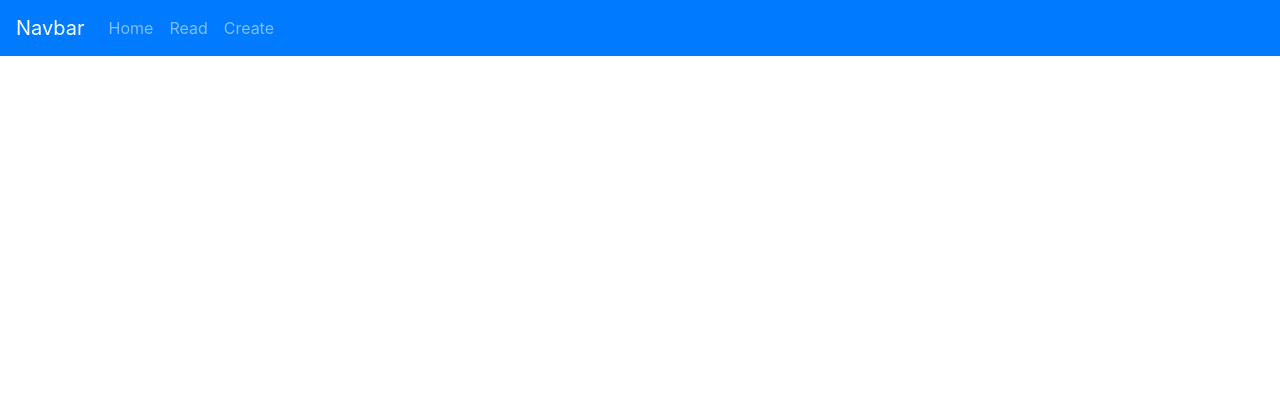
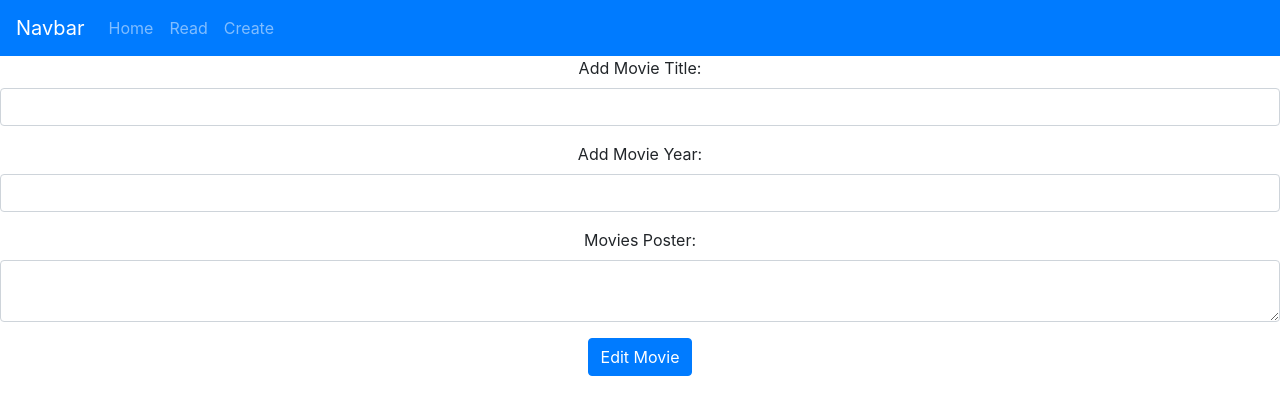
Before and after one commit to G00359991/datarep_lab11, a React (Create React App) app: page /edit/1 in a window 1280 px wide. Shown: the top 414 px of the page. Built offline with nearby package versions, Linux system fonts and the light colour scheme; no server answers.

Commit message:
Lab Complete

```diff
--- a/src/App.js
+++ b/src/App.js
@@ -9,7 +9,7 @@
 import {BrowserRouter as Router, Switch, Route} from 'react-router-dom'; // pulls from react-router-dom that was installed to add to the app's navbar and links
 import { Create } from './Components/create'; // pulls in code from the create.js component to be used in App.js
 import { Read } from './Components/read'; // pulls in code from the read.js component to be used in App.js
-
+import { Edit } from './Components/edit'; // pulls in code from the edit.js component to be used in App.js
 
 class App extends React.Component { // extends from and uses the code from react
 
@@ -28,8 +28,9 @@
           </Navbar>
           <Switch>
             <Route path='/' component={Content} exact></Route>
-            <Route path='/create' component={Create} exact></Route>
-            <Route path='/read' component={Read} exact></Route>
+            <Route path='/create' component={Create} ></Route>
+            <Route path='/read' component={Read} ></Route>
+            <Route path='/edit/:id' component={Edit} ></Route>
           </Switch>
       </div>
       </Router>
--- /dev/null
+++ b/src/Components/edit.js
@@ -0,0 +1,119 @@
+import React from 'react'; // pulls in code from react to be used in create.js and allow for the code within to be outputted into the app if necessary
+import axios from 'axios'; // pulls in code from axios to be used in create.js and allow for the code within to be outputted into the app if necessary
+import '../App.css';
+
+export class Edit extends React.Component { // extends from and uses the code from react
+    constructor() {
+        super(); // calls parent's constructor method and gets access to the parent's properties and methods
+
+        this.onSubmit = this.onSubmit.bind(this); // binds the code for the submit button to allow it to submit the contents entered
+        this.onChangeTitle = this.onChangeTitle.bind(this); // binds the code for a movie title to be inputted and then submitted from the create.js page in the react app
+        this.onChangeYear = this.onChangeYear.bind(this); // binds the code for a movie year to be inputted and then submitted from the create.js page in the react app
+        this.onChangePoster = this.onChangePoster.bind(this); // binds the code for a movie poster to be inputted and then submitted from the create.js page in the react app
+
+        this.state = { /*calls the title, year and poster values to the screen */
+            Title: '',
+            Year: '',
+            Poster: ''
+        }
+    }
+
+    componentDidMount(){ /*fetches the necessary jsonblob information to be outputted in edit.js in order to acquire the necessary updated data for the movies to be outputted to the screen at the localhost port specified below in the url. Will log into the console the updated data if successful. An error message to pop up in the console in case something goes wrong. */
+        console.log(this.props.match.params.id);
+
+        axios.get('https://localhost:4000/api/movies/'+ this.props.match.params.id)
+        .then(response =>{
+            this.setState({
+                _id:response.data._id,
+                Title:response.data.title,
+                Year:response.data.year,
+                Poster:response.data.poster
+            })
+        })
+        .catch((error)=>{
+            console.log(error);
+        });
+    }
+
+    onChangeTitle(e) { /* calls the title method for the create.js page to allow the information inputted to be outputted*/
+        this.setState({
+            Title: e.target.value
+        });
+    }
+
+    onChangeYear(e) { /* calls the year method for the create.js page to allow the information inputted to be outputted*/
+        this.setState({
+            Year: e.target.value
+        });
+    }
+
+    onChangePoster(e) { /* calls the poster method for the create.js page to allow the information inputted to be outputted*/
+        this.setState({
+            Poster: e.target.value
+        });
+    }
+    onSubmit(e) { /*calls the submit button's method on the create.js page to submit the information inputted to the localhost port specified within the axios method in the url, logging into the console then if the server responded successfully, an error message to pop up if something goes wrong. Used for both posting and updating data */
+        e.preventDefault();
+        alert("Movie: " + this.state.Title + " "
+            + this.state.Year + " " +
+            this.state.Poster);
+
+            const newMovie = {
+                title: this.state.Title,
+                year: this.state.Year,
+                poster: this.state.Poster,
+                _id: this.state._id
+            }
+
+            axios.put('http://localhost:4000/api/movies/'+this.state._id, newMovie)
+            .then(res =>{
+                console.log(res.data);
+            })
+            .catch();
+
+            axios.post('http://localhost:4000/api/movies', newMovie)
+            .then((res)=>{
+                console.log(res);
+            })
+            .catch((err)=>{
+                console.log(err);
+            });
+
+    }
+
+    render() {
+        return ( /* outputs the forms into the edit.js page on screen to edit the movie title, year, and poster selected via a button. */
+            <div className="App">
+                <form onSubmit={this.onSubmit}>
+                    <div className="form-group">
+                        <label>Add Movie Title: </label>
+                        <input type='text'
+                            className='form-control'
+                            value={this.state.Title}
+                            onChange={this.onChangeTitle}></input>
+                    </div>
+                    <div className="form-group">
+                        <label>Add Movie Year: </label>
+                        <input type='text'
+                            className='form-control'
+                            value={this.state.Year}
+                            onChange={this.onChangeYear}></input>
+                    </div>
+                    <div className="form-group">
+                        <label>Movies Poster: </label>
+                        <textarea type='text'
+                            className='form-control'
+                            value={this.state.Poster}
+                            onChange={this.onChangePoster}>
+                        </textarea>
+                    </div>
+                    <div className='form-group'>
+                        <input type='submit'
+                            value='Edit Movie'
+                            className='btn btn-primary'></input>
+                    </div>
+                </form>
+            </div>
+        );
+    }
+}
--- a/src/Components/movieItem.js
+++ b/src/Components/movieItem.js
@@ -2,6 +2,7 @@
 import Card from 'react-bootstrap/Card'; // pulls down from bootstrap for added css styling on the card
 import Button from 'react-bootstrap/Button'; // pulls down from bootstrap for added css styling on the button
 import axios from 'axios'; // pulls in code from axios to be used in movieItem.js and allow for the code within to be outputted into the app if necessary
+import {Link} from 'react-router-dom'; // pulls in code from react-router-dom to be used in movieItem.js and allow for the link code within to be outputted into the app if necessary
 import '../App.css';
 
 export class MovieItem extends React.Component { // extends from and uses the code from react
@@ -24,7 +25,7 @@
     }
 
     render() {
-        return ( /*outputs the code down below and inputs it into a card format, along with inputting a delete button underneath for the screen*/
+        return ( /*outputs the code down below and inputs it into a card format, along with inputting both an edit and a delete button underneath for the screen*/
             <div className="App">
                 <Card>
                     <Card.Header>{this.props.movie.title}</Card.Header>
@@ -36,6 +37,7 @@
                             </footer>
                         </blockquote>
                     </Card.Body>
+                    <Link to={"/edit/"+ this.props.movie._id} className="btn btn-primary">Edit</Link>
                     <Button variant="danger" onClick={this.DeleteMovie}>Delete</Button>
                 </Card>
             </div>
```
Also changed, not shown: 1 other file (tests, documents, lock files or other folders).
